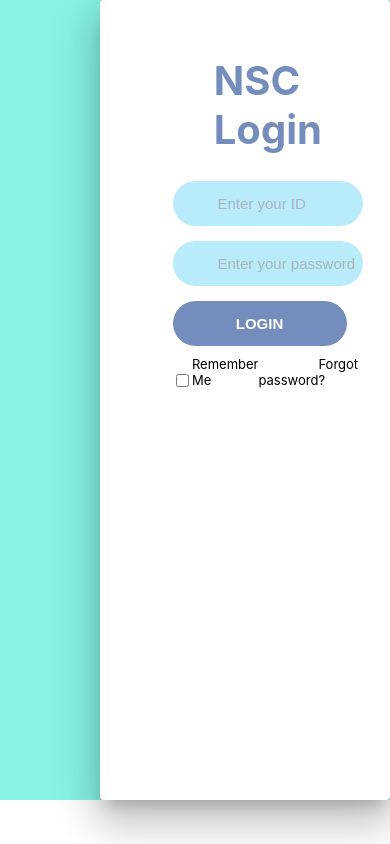
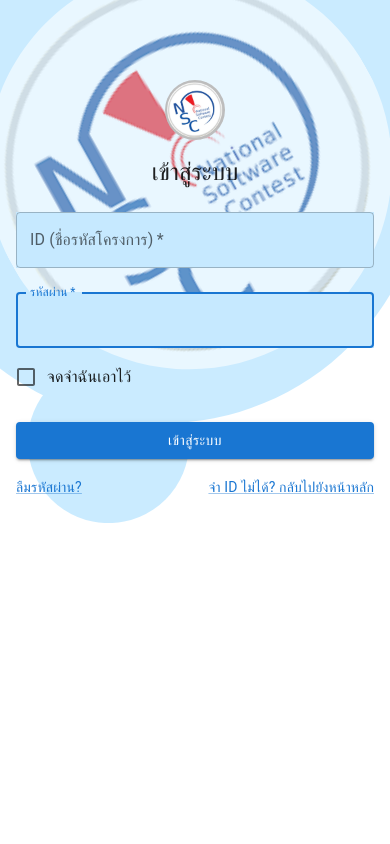
Before and after one commit to chanathipsukphonsawan/nscproject, a React (Create React App) app in the folder client/: page /login in a window 390 px wide. Built offline with nearby package versions, Linux system fonts and the light colour scheme.

Commit message:
AppBar and Login with Responsive

```diff
--- a/client/src/component/Custom/custom.css
+++ b/client/src/component/Custom/custom.css
@@ -1,4 +1,3 @@
-
 .login-button:hover {
     background-color: #0a1a70;
     color: white;
@@ -7,7 +6,7 @@
 }
 
 .button-container {
-    max-width: 100%;
+    width: 100%;
     display: flex;
     align-items: flex-end;
     justify-content: flex-end;
@@ -19,16 +18,20 @@
     background-color: white;
     color: #0a1a70;
     text-align: center;
+    align-items: center;
     margin: 0px;
-    padding: 15px;
-    border-radius: 18px;
-    width: flex;
-    height: flex;
+    padding: 25px;
+    border-radius: 15px;
+    width: 100px;
+    height: 50%;
     font-size: flex;
     font-weight: bold;
     font-family: Sukhumvit Set;
     opacity: 1;
     transition: background-color 0.6s ease-in-out, color 0.3s ease-in-out;
+    display: flex !important;
+    justify-content: center !important;
+    margin-top: 15px;
 }
 
 .logout-button {
@@ -36,15 +39,18 @@
     color: #0a1a70;
     text-align: center;
     margin: 0px;
-    padding: 15px;
-    border-radius: 18px;
-    width: flex;
-    height: flex;
+    padding: 30px;
+    border-radius: 15px;
+    width: 100px;
+    height: 50%;
     font-size: flex;
     font-weight: bold;
     font-family: Sukhumvit Set;
     opacity: 1;
     transition: background-color 0.6s ease-in-out, color 0.3s ease-in-out;
+    display: flex !important;
+    justify-content: right !important;
+    margin-top: 15px;
 }
 
 .logout-button:hover {
@@ -54,16 +60,16 @@
     opacity: 0.85;
 }
 
-.image-container {
-    text-align: left;
-    flex: 1;
-    margin-top: 0px;
-    margin-bottom: 0px;
+.image-arrangement {
+    max-width: 90%;
+    max-height: 90%;
 }
 
 img {
     max-width: 100%;
-    max-height: 100;
+    max-height: 100%;
+    padding: 0;
+    margin: 0;
 }
 
 .potrait {
--- a/client/src/component/Custom/custom.js
+++ b/client/src/component/Custom/custom.js
@@ -1,7 +1,7 @@
-import { AppBar, Box, Typography } from "@mui/material";
-import { useEffect, useState, Text } from "react";
+import { AppBar, Typography, Grid, Container} from "@mui/material";
+import { useEffect, useState } from "react";
 import { useNavigate } from 'react-router-dom';
-import { Button, Card } from "reactstrap";
+import { Button  } from "reactstrap";
 import "./custom.css"
 import Logo from "./../images/circleNsc.png"
 import App from "../../App";
@@ -13,7 +13,7 @@
     useEffect(()=>{
         const jwt =localStorage.getItem ("jwt")
         setIsLoggedIn(jwt? true : false)
-    },[isLoggedIn]);
+    },[]);
 
     const handdletLogout = () => {
         localStorage.removeItem("jwt")
@@ -23,64 +23,43 @@
 
     return <bar>
         {isLoggedIn ?(
-            <Box>
-                <AppBar position="absolute" style={{padding:"20", background:"#2E3B55", maxHeight:"200vh"}}>
-                    <Card
-                        raised
-                        sx={{
-                            maxWidth: 280,
-                            margin: "0 auto",
-                            padding: "0.1 em",
-                        }}>
-                        <div>
-                            <div className="image-container">
-                                <img className="potrait" src={require=(Logo)} align-item="left" alt="Logo"/>
-                                    <Typography textAlign={"left"} marginLeft={"100px"} marginBottom={"-90px"}
-                                    marginTop={"-100px"} variant="h6" component="div" fontFamily={"Sukhumvit Set"}
-                                    fontSize={"24px"} sx={{ flexGrow: 1 }}>
-                                        <p>NSC Southern Thailand 2022 <br/>ศูนย์ประสานงานโครงการ NSC ภาคใต้</p>
-                                    </Typography>
-                                    <div className="button-container">
-                                        <Button className="logout-button" color="inherit"  onClick={handdletLogout}>
+            <AppBar position="fixed" style={{padding:"20", background:'#2E3B55', maxHeight:"200vh"}}>
+                <Container maxWidth="xl">
+                    <Grid container spacing={3}>
+                        <Grid item xs={1.25} marginTop={"12px"}>
+                            <img className="image-arrangement" src={require=(Logo)}/>
+                        </Grid>
+                    <Grid item xs={7.5} marginTop={"20px"} justifyContent="left">
+                        <Typography fontFamily={"Sukhumvit Set"} fontSize="1.12rem">NSC Southern Thailand 2022 ศูนย์ประสานงานโครงการ NSC ภาคใต้</Typography>
+                    </Grid>
+                    <Grid container item xs={1.5}>
+                        <Button className="login-button" color="inherit" onClick={handdletLogout}>
                             ออกจากระบบ
                         </Button>
-                                    </div>
-                            </div>
-                        </div>
-                    </Card>
+                    </Grid>
+                </Grid>
+            </Container>
             </AppBar>
-            </Box>
         ):(
-            <Box>
-                <AppBar position="absolute" style={{padding:"20", background:'#2E3B55', maxHeight:"200vh"}}>
-                    <Card
-                        raised
-                        sx={{
-                            maxWidth: 280,
-                            margin: "0 auto",
-                            padding: "0.1 em",
-                        }}>
-                        <div>
-                            <div className="image-container">
-                                <img className="potrait" src={require=(Logo)} align-item= "left" alt="Logo"/>
-                                    <Typography textAlign={"left"} marginLeft={"100px"} marginBottom={"-90px"}
-                                    marginTop={"-100px"} variant="h6" component="div" fontFamily={"Sukhumvit Set"}
-                                    fontSize={"24px"} sx={{ flexGrow: 1 }}>
-                                        <p>NSC Southern Thailand 2022 <br/>ศูนย์ประสานงานโครงการ NSC ภาคใต้</p>
-                                    </Typography>
-                                    <div className="button-container">
-                                        <Button className="login-button" color="inherit" justify-items onClick={() => navigate("/login/")}>
+            <AppBar position="fixed" style={{padding:"20", background:'#2E3B55', maxHeight:"200vh"}}>
+                <Container maxWidth="xl">
+                    <Grid container spacing={5}>
+                        <Grid item xs={1.25} marginTop={"12px"}>
+                            <img className="image-arrangement" src={require=(Logo)}/>
+                        </Grid>
+                        <Grid item xs={7.5} marginTop={"20px"} justifyContent="left">
+                            <Typography fontFamily={"Sukhumvit Set"} fontSize="1.1rem">NSC Southern Thailand 2022 ศูนย์ประสานงานโครงการ NSC ภาคใต้</Typography>
+                        </Grid>
+                        <Grid item xs={1}/>
+                        <Grid container item xs={1.5}>
+                            <Button className="login-button" color="inherit" onClick={() => navigate("/login/")}>
                                 เข้าสู่ระบบ
                             </Button>
-                                    </div>
-                            </div>
-                        </div>
-                    </Card>
+                        </Grid>
+                    </Grid>
+                </Container>
             </AppBar>
-            </Box>
         )}
-
-
     </bar>
 
 };
--- a/client/src/component/Login/login.css
+++ b/client/src/component/Login/login.css
@@ -33,16 +33,10 @@
     float: left;
 }
 
-.input-field .input{
-    height: 45px;
-    width: 100%;
-    border: none;
-    border-radius: 30px;
-    color: #000;
+.input-field {
     font-size: 15px;
-    padding: 0 0 0 45px;
-    background: #b8ecfa;
     outline: none;
+    opacity: 0.8;
 }
 
 .line{
@@ -54,7 +48,7 @@
 }
 .submit{
     border: none;
-    border-radius: 30px;
+    border-radius: 20px;
     font-size: 15px;
     height: 45px;
     outline: none;
@@ -137,3 +131,11 @@
     margin-bottom:0% ;
     margin-top: -20%;
 }
+
+.MuiTextField-root{
+    background: #c6e9ff;
+}
+
+body {
+    background-image: url("../images/loginbg.png");
+}
--- a/client/src/component/Login/login.js
+++ b/client/src/component/Login/login.js
@@ -1,10 +1,11 @@
-import { Button, Form, FormGroup, Label, Input, Toast } from 'reactstrap';
+import { TextField, Button, Box, Typography, CssBaseline, Avatar, FormControlLabel, Checkbox, Grid, Link, Input } from "@mui/material"
 import { useState } from 'react';
 import { useNavigate } from 'react-router-dom';
 import axios from "axios";
 import swal from 'sweetalert';
 import './login.css'
 import { Paper } from '@mui/material';
+import { Container } from '@mui/system';
 
 
 
@@ -46,65 +47,77 @@
   };
 
   return (
-
-    <div style={{backgroundColor:'#88F3E4 '}} >
-    <div className='container1'>
-      <Paper elevation={24} sx={{ marginLeft:'100px', marginTop: '0px', width: '1000px', minHeight: '800px' }} className='bg'>
-    <div className="box" >
-      <div className="head">
-        <div className="top">
-          <div className="image">
-            <img src={require("../images/circleNsc.png")}/>
+    <Container component="main" maxWidth="xs">
+      <CssBaseline />
+        <Box
+          sx={{
+            marginTop: 8,
+            display: 'flex',
+            flexDirection: 'column',
+            alignItems: 'center',
+          }}
+        >
+          <Avatar sx={{ m: 2, width: 60, height: 60}}>
+            <img maxWidth src={require("../images/circleNsc.png")}/>
+          </Avatar>
+          <Typography component="h1" variant="h5" fontFamily={"Sukhumvit Set"}>
+            <div>
+              เข้าสู่ระบบ
             </div>
-          <div className="text">
-            <h1>NSC Login</h1>
-          </div>
-        </div>
-      <Form>
-        <FormGroup className="input-field">
-          <Input
+          </Typography>
+          <Box component="form" noValidate sx={{ mt: 1 }}>
+            <TextField
+              label="ID (ชื่อรหัสโครงการ)"
               type="id"
-            className="input"
               name="identifier"
+              margin='normal'
+              required
+              fullWidth
               value={user.identifier}
               onChange={handleChange}
-            placeholder="Enter your ID"
+              autoFocus
             />
-        </FormGroup>
-        <div class="line"></div>
-        <FormGroup className="input-field">
-          <Input
+            <TextField
+              label="รหัสผ่าน"
+              variant="outlined"
+
               type="password"
-            className="input"
               name="password"
+              margin='normal'
+              required
+              fullWidth
               value={user.password}
               onChange={handleChange}
-            placeholder="Enter your password"
+              autoFocus
             />
-        </FormGroup>
-        <div className="line"></div>
-        <div>
-          <Button className="submit" onClick={buttonlogin}>LOGIN</Button>
-        </div>
-      </Form>
-      <div className="two-col">
-        <div className="one">
-          <Input type="checkbox" name=""/>
-          <label for="check">Remember Me</label>
-        </div>
-        <div>
-          <label><a href="#">Forgot password?</a></label>
-          <h1 > </h1>
-        </div>
-      </div>
-    </div>
-    </div>
-    </Paper>
-    </div>
-    </div>
-
-
+          <FormControlLabel
+              control={<Checkbox value="remember" color="primary" />}
+              label="จดจำฉันเอาไว้"
+          />
+          <Button
+              fullWidth
+              variant="contained"
+              sx={{ mt: 3, mb: 2 }}
+              onClick={buttonlogin}
+          >
+            เข้าสู่ระบบ
+          </Button>
+          <Grid container>
+              <Grid item xs>
+                <Link href="#forget" variant="body2">
+                  ลืมรหัสผ่าน?
+                </Link>
+              </Grid>
+              <Grid item>
+                <Link href="/" variant="body2" >
+                  {"จำ ID ไม่ได้? กลับไปยังหน้าหลัก"}
+                </Link>
+              </Grid>
+            </Grid>
+          </Box>
+        </Box>
+    </Container>
   );
 };
-
+// onClick={navigate("/")
 export default Login;
--- a/client/src/page/publicpage.js
+++ b/client/src/page/publicpage.js
@@ -21,7 +21,7 @@
         <Paper elevation={24} className='paper'>
         <div className='bg'>
 
-                    <h1 style={{fontSize: 30,marginTop:'10%',color:'blue'}}>NSC - Southern Thailand ศูนย์ประสานงานโครงการ NSC ภาคใต้ ที่มาและความสําคัญ</h1>
+                    <h1 style={{fontSize: 30,marginTop:'10%',color:'blue'}}>NSC - Southern Thailand ศูนย์ประสานงานโครงการ NSC ภาคใต้</h1>
 
                         <p>
                             การแข่งขันพัฒนาโปรแกรมคอมพิวเตอร์แห่งประเทศไทยหรือ NSC (National Software Contest)
```
Also changed, not shown: client/src/component/images/loginbg.png (added). Lines whose indentation alone changed are shown as unchanged.
